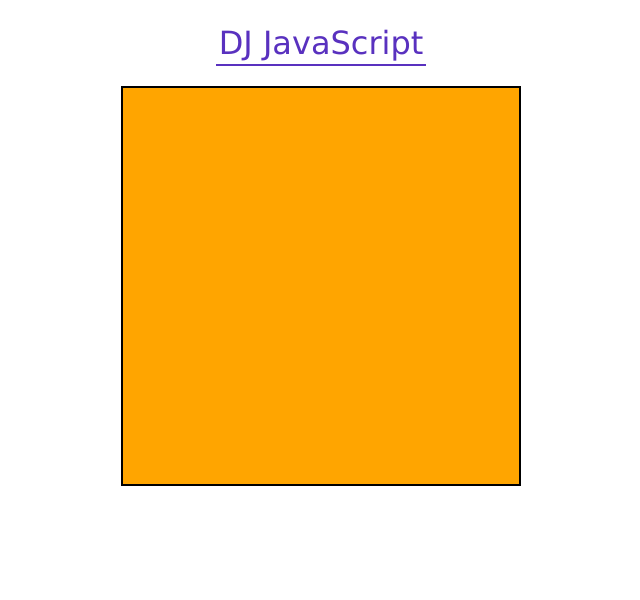
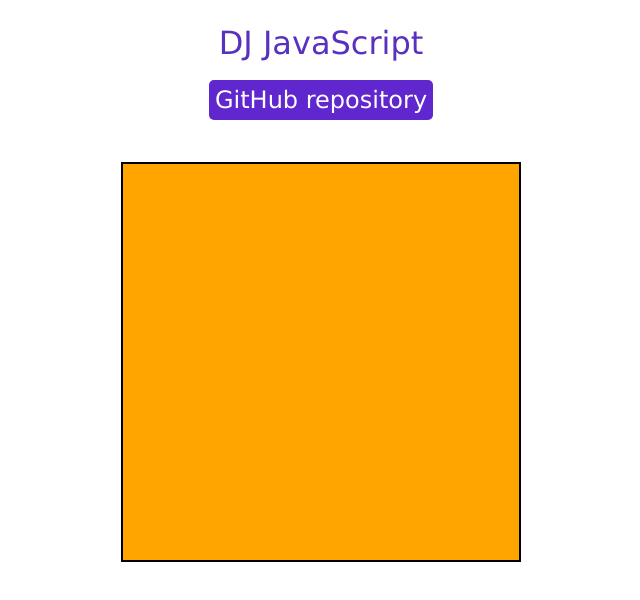
Before and after one commit to tariq-k-dev/dj-javascript, a plain HTML site: page index.html in a window 1280 px wide. Shown: the whole page, without its empty margins (319-959 px from the left). Drawn offline with Linux system fonts and the light colour scheme.

Commit message:
Update README add repo link

```diff
--- a/index.html
+++ b/index.html
@@ -2,16 +2,27 @@
 <html lang="en">
     <head>
         <meta charset="UTF-8" />
+        <meta name="author" content="Tariq Khan" />
+        <meta
+            name="description"
+            content="JavaScript event listeners for DOM element color change"
+        />
         <title>DJ JavaScript</title>
         <link rel="stylesheet" href="styles.css" />
     </head>
     <body>
-        <div class="container">
-            <h1><span>DJ JavaScript</span></h1>
-            <div class="inner-container">
-                <div id="square"></div>
-            </div>
-        </div>
+        <header>
+            <h1>DJ JavaScript</h1>
+            <a
+                href="https://github.com/tariq-k-dev/dj-javascript"
+                target="_blank"
+            >
+                <span>GitHub repository</span>
+            </a>
+        </header>
+        <main class="container">
+            <div id="square"></div>
+        </main>
         <script src="index.js"></script>
     </body>
 </html>
--- a/index.js
+++ b/index.js
@@ -1,5 +1,4 @@
 const square = document.querySelector('#square');
-const container = document.querySelector('.container');
 
 function blueBackground() {
     document.removeEventListener('scroll', orangeBackground);
--- a/styles.css
+++ b/styles.css
@@ -6,7 +6,7 @@
 
 html,
 body {
-    height: 100%;
+    height: 110%;
     width: 100%;
 }
 
@@ -15,30 +15,49 @@ body {
     font-size: 16px;
 }
 
-.container {
-    padding: 1.5rem 0;
-    height: 110vh;
-    width: 100%;
+header {
+    text-align: center;
 }
 
 h1 {
     color: rgb(89, 49, 191);
     font-weight: 400;
-    text-align: center;
+    margin: 1.5rem 0;
 }
 
-h1 span {
-    border-bottom: 2px solid rgb(89, 49, 191);
-    padding: 0.15rem;
+header a {
+    background-color: rgb(95, 39, 205);
+    border-radius: 5px;
+    color: #fff;
+    font-size: 1.5rem;
+    padding: 0.4rem;
+    text-decoration: none;
+    transition: background-color 0.5s ease-out, color 0.5s ease-out;
 }
 
-.inner-container {
-    text-align: center;
+header a:hover {
+    background-color: transparent;
+    color: rgb(95, 39, 205);
+}
+
+header a span {
+    border-bottom: 2px solid transparent;
+    padding-bottom: 4px;
+    transition: border-bottom 0.5s ease-out;
+}
+
+header a span:hover {
+    border-bottom: 2px solid rgb(95, 39, 205);
+}
+
+.container {
+    padding: 1.5rem 0 0;
+    height: 100%;
+    width: 100%;
 }
 
 #square {
     border: 2px solid #000;
-    display: inline-block;
     height: 400px;
     margin: 1.5rem auto;
     cursor: pointer;
```
Also changed, not shown: 1 other file.
